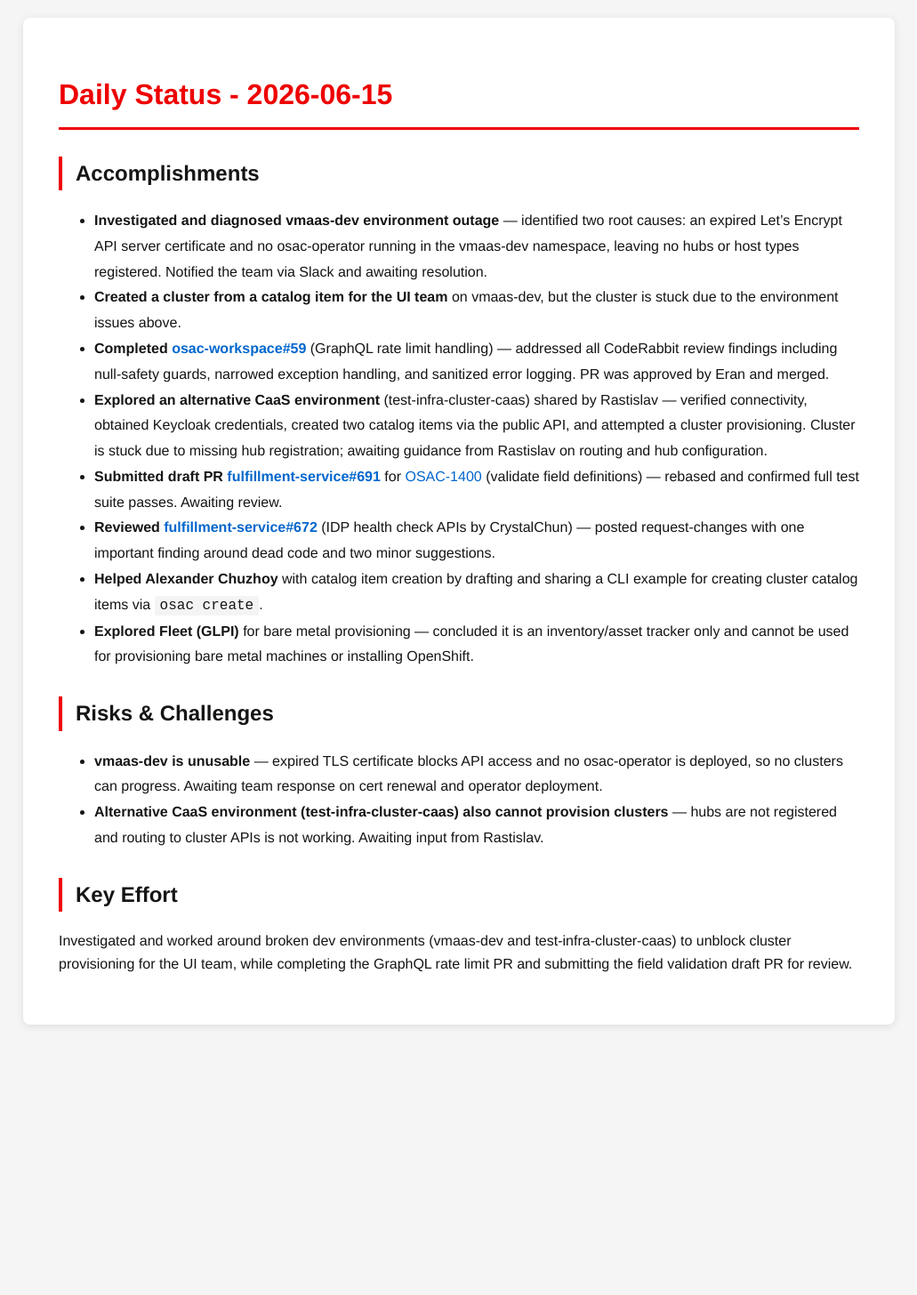
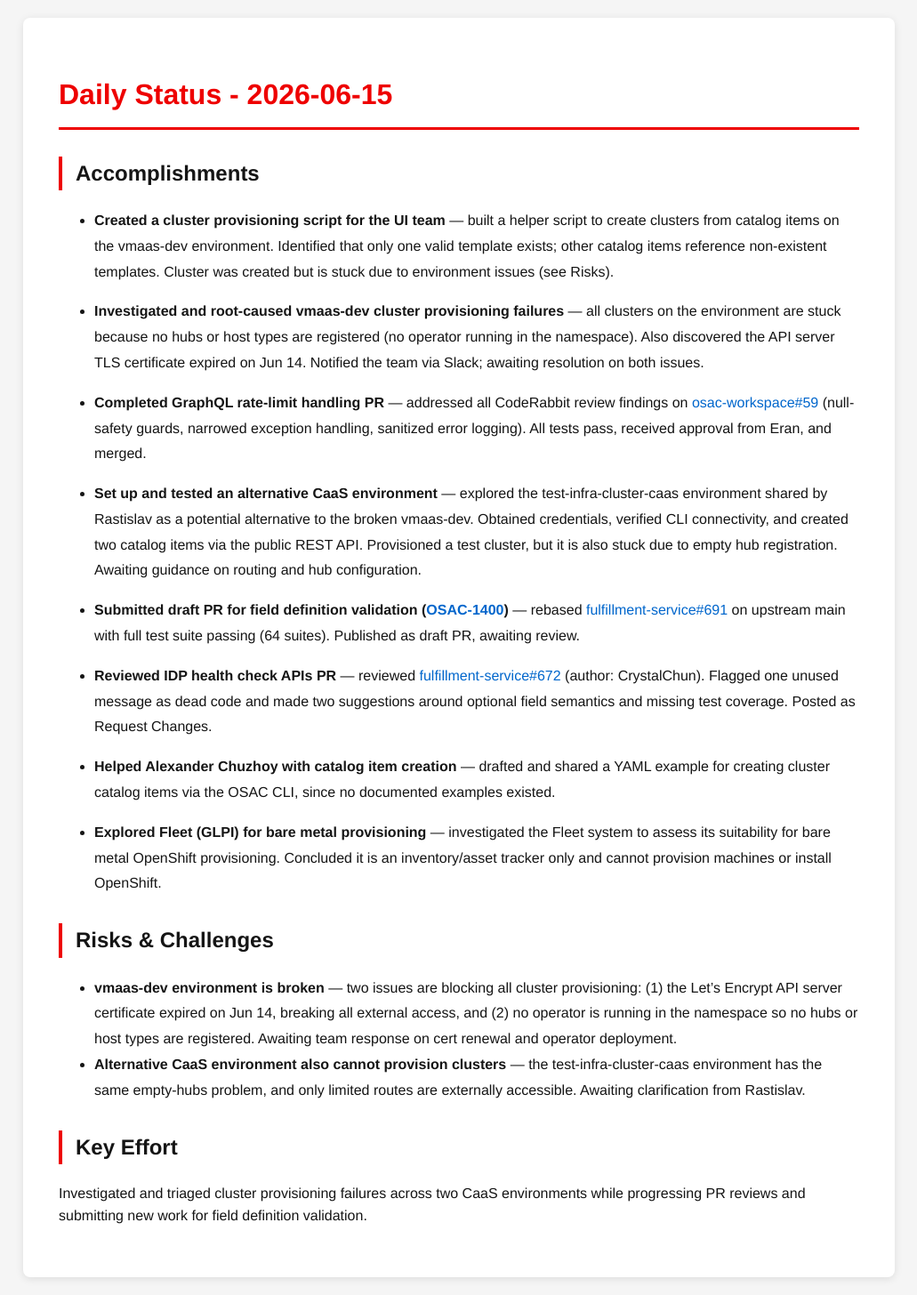
Before and after one commit to tzvatot/daily-status, a Jekyll site: the page built from 2026-06-15.md, in a window 1280 px wide. Shown: the whole page at 89% size, without its empty margins (124-1155 px from the left). Built offline with Jekyll 4.4.1, drawn with Linux system fonts in a browser that asks for light colours; before the commit the page ends 1172 px from its top, so only the background shows below that.

Commit message:
Daily status update - 2026-06-15

```diff
--- a/2026-06-15.md
+++ b/2026-06-15.md
@@ -7,18 +7,28 @@
 # Daily Status - 2026-06-15
 
 ## Accomplishments
-- **Investigated and diagnosed vmaas-dev environment outage** — identified two root causes: an expired Let's Encrypt API server certificate and no osac-operator running in the vmaas-dev namespace, leaving no hubs or host types registered. Notified the team via Slack and awaiting resolution.
-- **Created a cluster from a catalog item for the UI team** on vmaas-dev, but the cluster is stuck due to the environment issues above.
-- **Completed [osac-workspace#59](https://github.com/osac-project/osac-workspace/pull/59)** (GraphQL rate limit handling) — addressed all CodeRabbit review findings including null-safety guards, narrowed exception handling, and sanitized error logging. PR was approved by Eran and merged.
-- **Explored an alternative CaaS environment** (test-infra-cluster-caas) shared by Rastislav — verified connectivity, obtained Keycloak credentials, created two catalog items via the public API, and attempted a cluster provisioning. Cluster is stuck due to missing hub registration; awaiting guidance from Rastislav on routing and hub configuration.
-- **Submitted draft PR [fulfillment-service#691](https://github.com/osac-project/fulfillment-service/pull/691)** for [OSAC-1400](https://redhat.atlassian.net/browse/OSAC-1400) (validate field definitions) — rebased and confirmed full test suite passes. Awaiting review.
-- **Reviewed [fulfillment-service#672](https://github.com/osac-project/fulfillment-service/pull/672)** (IDP health check APIs by CrystalChun) — posted request-changes with one important finding around dead code and two minor suggestions.
-- **Helped Alexander Chuzhoy** with catalog item creation by drafting and sharing a CLI example for creating cluster catalog items via `osac create`.
-- **Explored Fleet (GLPI)** for bare metal provisioning — concluded it is an inventory/asset tracker only and cannot be used for provisioning bare metal machines or installing OpenShift.
+
+- **Created a cluster provisioning script for the UI team** — built a helper script to create clusters from catalog items on the vmaas-dev environment. Identified that only one valid template exists; other catalog items reference non-existent templates. Cluster was created but is stuck due to environment issues (see Risks).
+
+- **Investigated and root-caused vmaas-dev cluster provisioning failures** — all clusters on the environment are stuck because no hubs or host types are registered (no operator running in the namespace). Also discovered the API server TLS certificate expired on Jun 14. Notified the team via Slack; awaiting resolution on both issues.
+
+- **Completed GraphQL rate-limit handling PR** — addressed all CodeRabbit review findings on [osac-workspace#59](https://github.com/osac-project/osac-workspace/pull/59) (null-safety guards, narrowed exception handling, sanitized error logging). All tests pass, received approval from Eran, and merged.
+
+- **Set up and tested an alternative CaaS environment** — explored the test-infra-cluster-caas environment shared by Rastislav as a potential alternative to the broken vmaas-dev. Obtained credentials, verified CLI connectivity, and created two catalog items via the public REST API. Provisioned a test cluster, but it is also stuck due to empty hub registration. Awaiting guidance on routing and hub configuration.
+
+- **Submitted draft PR for field definition validation ([OSAC-1400](https://redhat.atlassian.net/browse/OSAC-1400))** — rebased [fulfillment-service#691](https://github.com/osac-project/fulfillment-service/pull/691) on upstream main with full test suite passing (64 suites). Published as draft PR, awaiting review.
+
+- **Reviewed IDP health check APIs PR** — reviewed [fulfillment-service#672](https://github.com/osac-project/fulfillment-service/pull/672) (author: CrystalChun). Flagged one unused message as dead code and made two suggestions around optional field semantics and missing test coverage. Posted as Request Changes.
+
+- **Helped Alexander Chuzhoy with catalog item creation** — drafted and shared a YAML example for creating cluster catalog items via the OSAC CLI, since no documented examples existed.
+
+- **Explored Fleet (GLPI) for bare metal provisioning** — investigated the Fleet system to assess its suitability for bare metal OpenShift provisioning. Concluded it is an inventory/asset tracker only and cannot provision machines or install OpenShift.
 
 ## Risks & Challenges
-- **vmaas-dev is unusable** — expired TLS certificate blocks API access and no osac-operator is deployed, so no clusters can progress. Awaiting team response on cert renewal and operator deployment.
-- **Alternative CaaS environment (test-infra-cluster-caas) also cannot provision clusters** — hubs are not registered and routing to cluster APIs is not working. Awaiting input from Rastislav.
+
+- **vmaas-dev environment is broken** — two issues are blocking all cluster provisioning: (1) the Let's Encrypt API server certificate expired on Jun 14, breaking all external access, and (2) no operator is running in the namespace so no hubs or host types are registered. Awaiting team response on cert renewal and operator deployment.
+- **Alternative CaaS environment also cannot provision clusters** — the test-infra-cluster-caas environment has the same empty-hubs problem, and only limited routes are externally accessible. Awaiting clarification from Rastislav.
 
 ## Key Effort
-Investigated and worked around broken dev environments (vmaas-dev and test-infra-cluster-caas) to unblock cluster provisioning for the UI team, while completing the GraphQL rate limit PR and submitting the field validation draft PR for review.
+
+Investigated and triaged cluster provisioning failures across two CaaS environments while progressing PR reviews and submitting new work for field definition validation.
```
